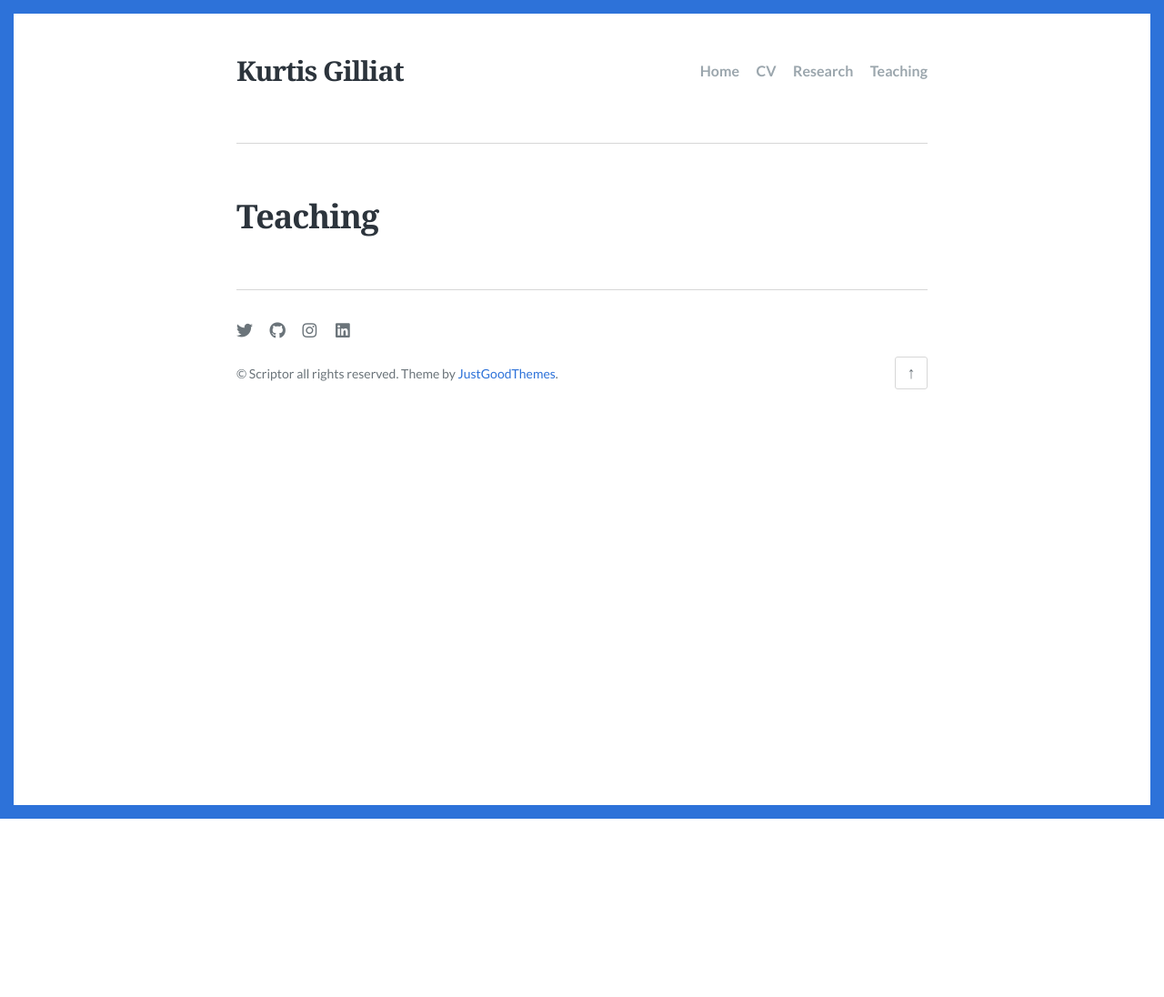
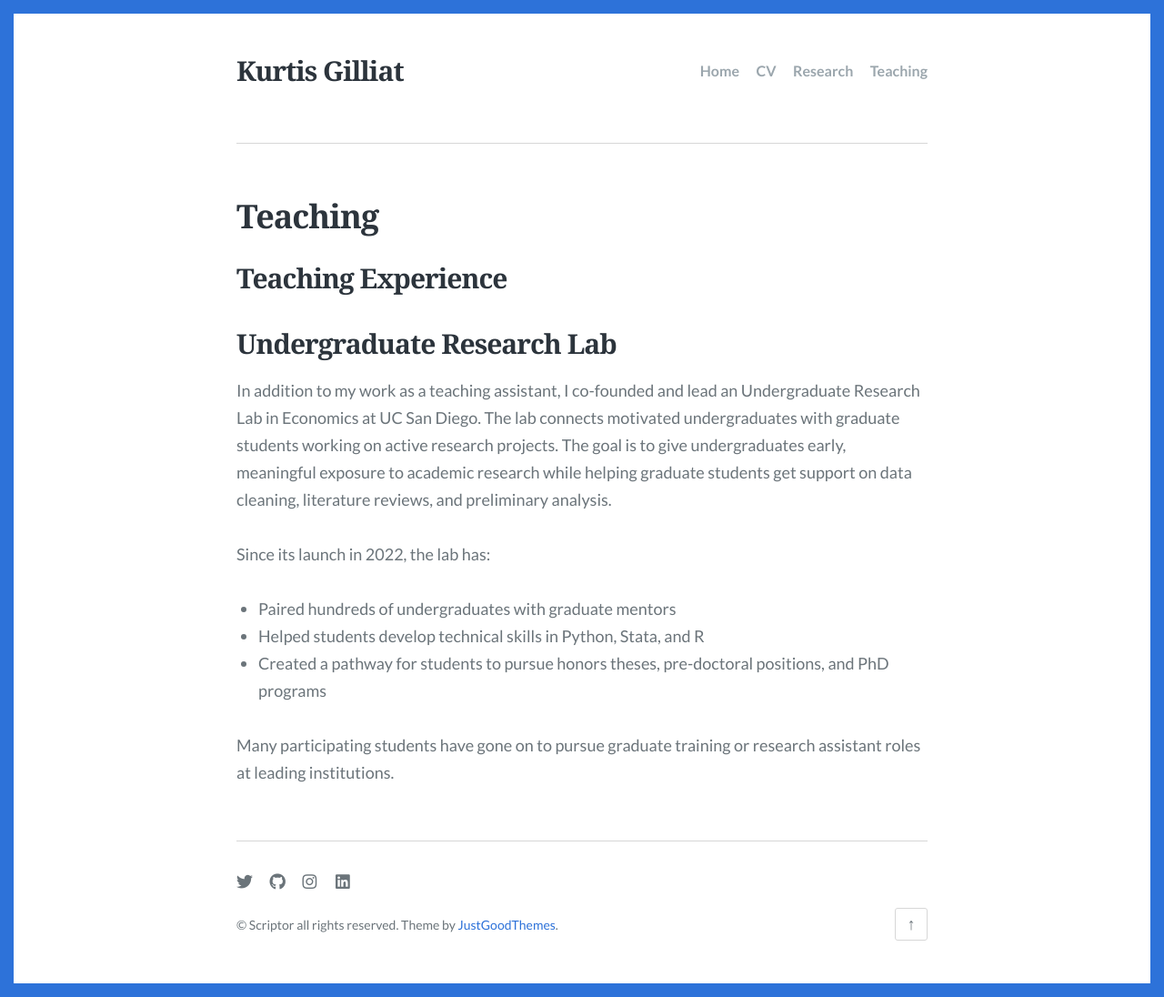
Before and after one commit to kgilliat/kgilliat.github.io, a Jekyll site: the page built from teaching.md, in a window 1280 px wide. Shown: the whole page at 91% size. Built offline with Jekyll 4.4.1, drawn with Linux system fonts in a browser that asks for light colours; some web fonts are replaced; before the commit the page ends 900 px from its top, so only the background shows below that.

Commit message:
Update teaching.md

```diff
--- a/teaching.md
+++ b/teaching.md
@@ -3,3 +3,15 @@ layout: page
 title: Teaching
 description: A tags page for Scriptor Jekyll theme
 ---
+## Teaching Experience
+
+## Undergraduate Research Lab
+In addition to my work as a teaching assistant, I co-founded and lead an Undergraduate Research Lab in Economics at UC San Diego. The lab connects motivated undergraduates with graduate students working on active research projects. The goal is to give undergraduates early, meaningful exposure to academic research while helping graduate students get support on data cleaning, literature reviews, and preliminary analysis.
+
+Since its launch in 2022, the lab has:
+
++ Paired hundreds of undergraduates with graduate mentors
++ Helped students develop technical skills in Python, Stata, and R
++ Created a pathway for students to pursue honors theses, pre-doctoral positions, and PhD programs
+
+Many participating students have gone on to pursue graduate training or research assistant roles at leading institutions.
```
